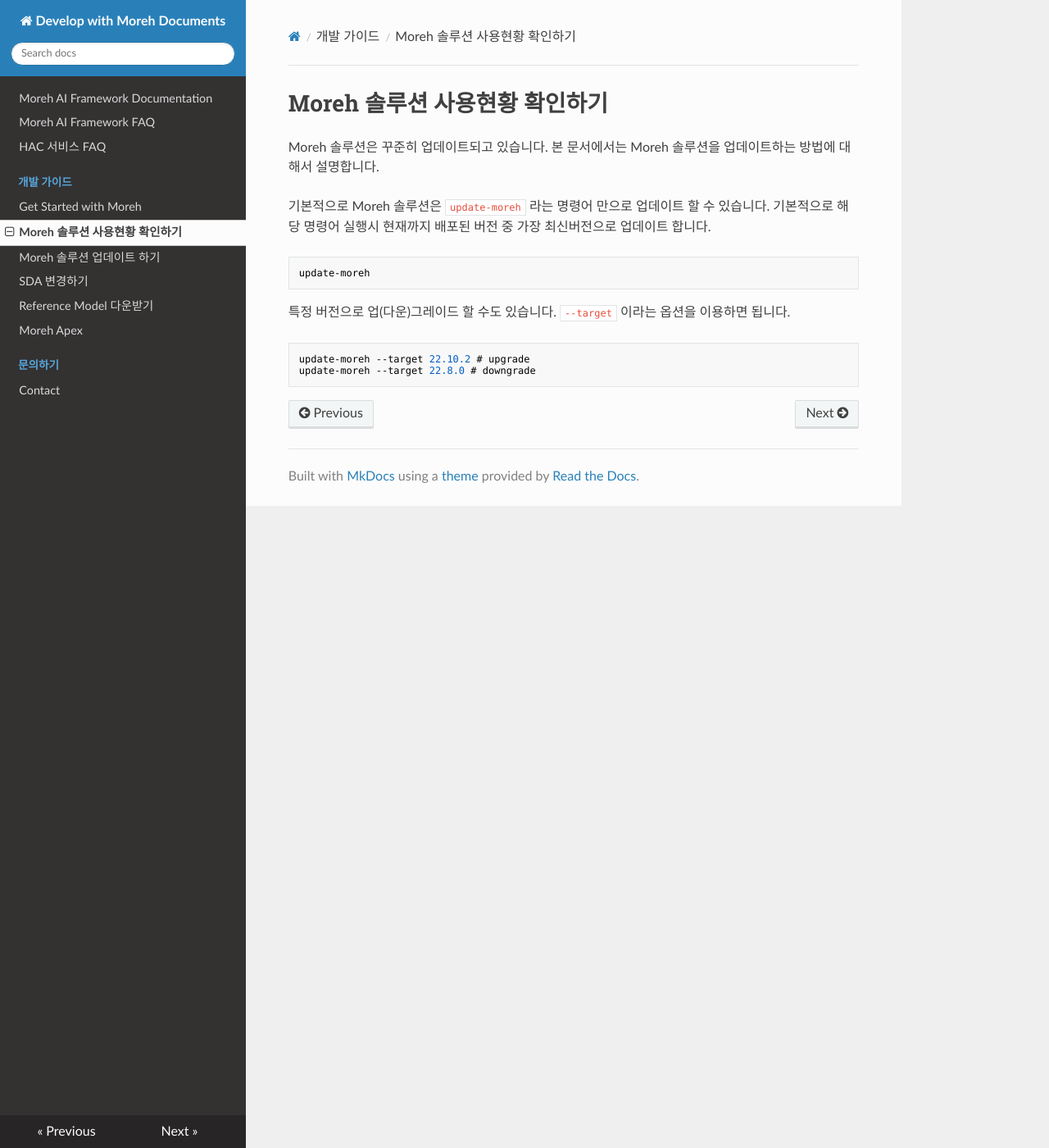
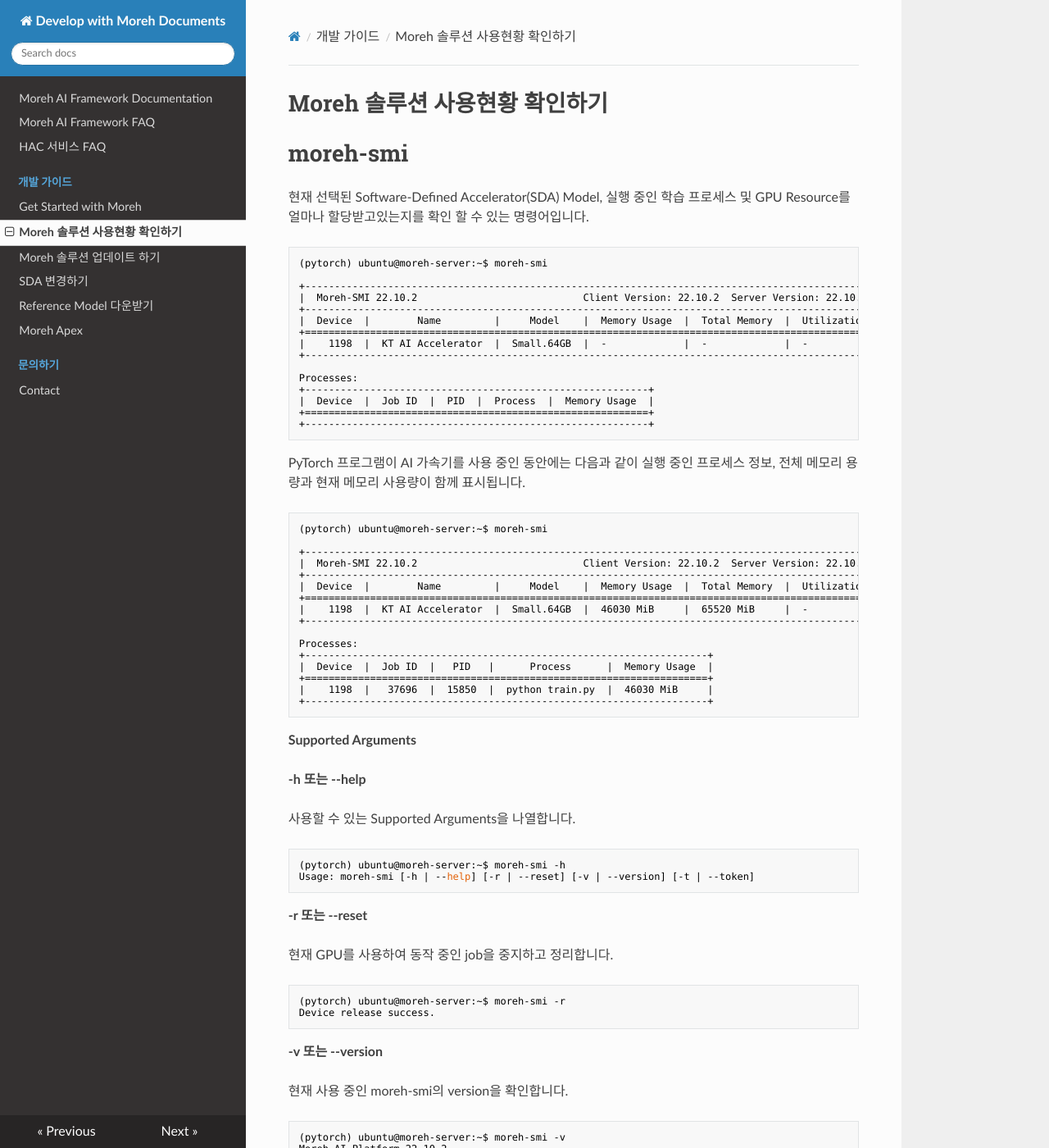
Before and after one commit to johyun1001/moreh-docs-public, an MkDocs documentation site: the page built from docs/개발 가이드/2_Moreh 사용현황 확인.md, in a window 1280 px wide and 1400 px high. Shown: the whole window at 82% size. Built offline with MkDocs 1.6.1, drawn with Linux system fonts in a browser that asks for light colours; nearby versions of some CDN libraries; some of the changed text lies outside the part shown.

Commit message:
Update 2_Moreh 사용현황 확인.md

````diff
--- a/docs/개발 가이드/2_Moreh 사용현황 확인.md
+++ b/docs/개발 가이드/2_Moreh 사용현황 확인.md
@@ -1,16 +1,88 @@
 # Moreh 솔루션 사용현황 확인하기
 
-Moreh 솔루션은 꾸준히 업데이트되고 있습니다. 본 문서에서는 Moreh 솔루션을 업데이트하는 방법에 대해서 설명합니다.
+# **moreh-smi**
 
-기본적으로 Moreh 솔루션은 `update-moreh` 라는 명령어 만으로 업데이트 할 수 있습니다. 기본적으로 해당 명령어 실행시 현재까지 배포된 버전 중 가장 최신버전으로 업데이트 합니다.
+현재 선택된 Software-Defined Accelerator(SDA) Model, 실행 중인 학습 프로세스 및 GPU Resource를 얼마나 할당받고있는지를 확인 할 수 있는 명령어입니다.
 
-```jsx
-update-moreh
+```bash
+(pytorch) ubuntu@moreh-server:~$ moreh-smi
+
++-------------------------------------------------------------------------------------------------+
+|  Moreh-SMI 22.10.2                            Client Version: 22.10.2  Server Version: 22.10.2  |
++-------------------------------------------------------------------------------------------------+
+|  Device  |        Name         |     Model    |  Memory Usage  |  Total Memory  |  Utilization  |
++=================================================================================================+
+|    1198  |  KT AI Accelerator  |  Small.64GB  |  -             |  -             |  -            |
++-------------------------------------------------------------------------------------------------+
+
+Processes:
++----------------------------------------------------------+
+|  Device  |  Job ID  |  PID  |  Process  |  Memory Usage  |
++==========================================================+
++----------------------------------------------------------+
 ```
 
-특정 버전으로 업(다운)그레이드 할 수도 있습니다. `--target` 이라는 옵션을 이용하면 됩니다.
+PyTorch 프로그램이 AI 가속기를 사용 중인 동안에는 다음과 같이 실행 중인 프로세스 정보, 전체 메모리 용량과 현재 메모리 사용량이 함께 표시됩니다.
 
-```jsx
-update-moreh --target 22.10.2 # upgrade
-update-moreh --target 22.8.0 # downgrade
+```bash
+(pytorch) ubuntu@moreh-server:~$ moreh-smi
+
++-------------------------------------------------------------------------------------------------+
+|  Moreh-SMI 22.10.2                            Client Version: 22.10.2  Server Version: 22.10.2  |
++-------------------------------------------------------------------------------------------------+
+|  Device  |        Name         |     Model    |  Memory Usage  |  Total Memory  |  Utilization  |
++=================================================================================================+
+|    1198  |  KT AI Accelerator  |  Small.64GB  |  46030 MiB     |  65520 MiB     |  -            |
++-------------------------------------------------------------------------------------------------+
+
+Processes:
++--------------------------------------------------------------------+
+|  Device  |  Job ID  |   PID   |      Process      |  Memory Usage  |
++====================================================================+
+|    1198  |   37696  |  15850  |  python train.py  |  46030 MiB     |
++--------------------------------------------------------------------+
 ```
+
+**Supported Arguments**
+
+**-h 또는 --help**
+
+사용할 수 있는 Supported Arguments을 나열합니다.
+
+```bash
+(pytorch) ubuntu@moreh-server:~$ moreh-smi -h
+Usage: moreh-smi [-h | --help] [-r | --reset] [-v | --version] [-t | --token]
+```
+
+**-r 또는 --reset**
+
+현재 GPU를 사용하여 동작 중인 job을 중지하고 정리합니다.
+
+```bash
+(pytorch) ubuntu@moreh-server:~$ moreh-smi -r
+Device release success.
+```
+
+**-v 또는 --version**
+
+현재 사용 중인 moreh-smi의 version을 확인합니다.
+
+```bash
+(pytorch) ubuntu@moreh-server:~$ moreh-smi -v
+Moreh AI Platform 22.10.2
+```
+
+**-t 또는 --token**
+
+현재 vm에 할당된 token을 확인합니다. Token 고유의 인증 수단이므로 외부로 유출하지 않도록 합니다.
+
+```bash
+(pytorch) ubuntu@moreh-server:~$ moreh-smi -t
++----------------------------------------------------------------------------+
+|  Moreh-SMI 22.10.2                                                         |
++----------------------------------------------------------------------------+
+|  Device  |        Name         |            Token           |     Model    |
++============================================================================+
+|    1198  |  KT AI Accelerator  |  ZXhhbXBsZSB0b2tlbiBzdHI=  |  Small.64GB  |
++----------------------------------------------------------------------------+
+```
````
